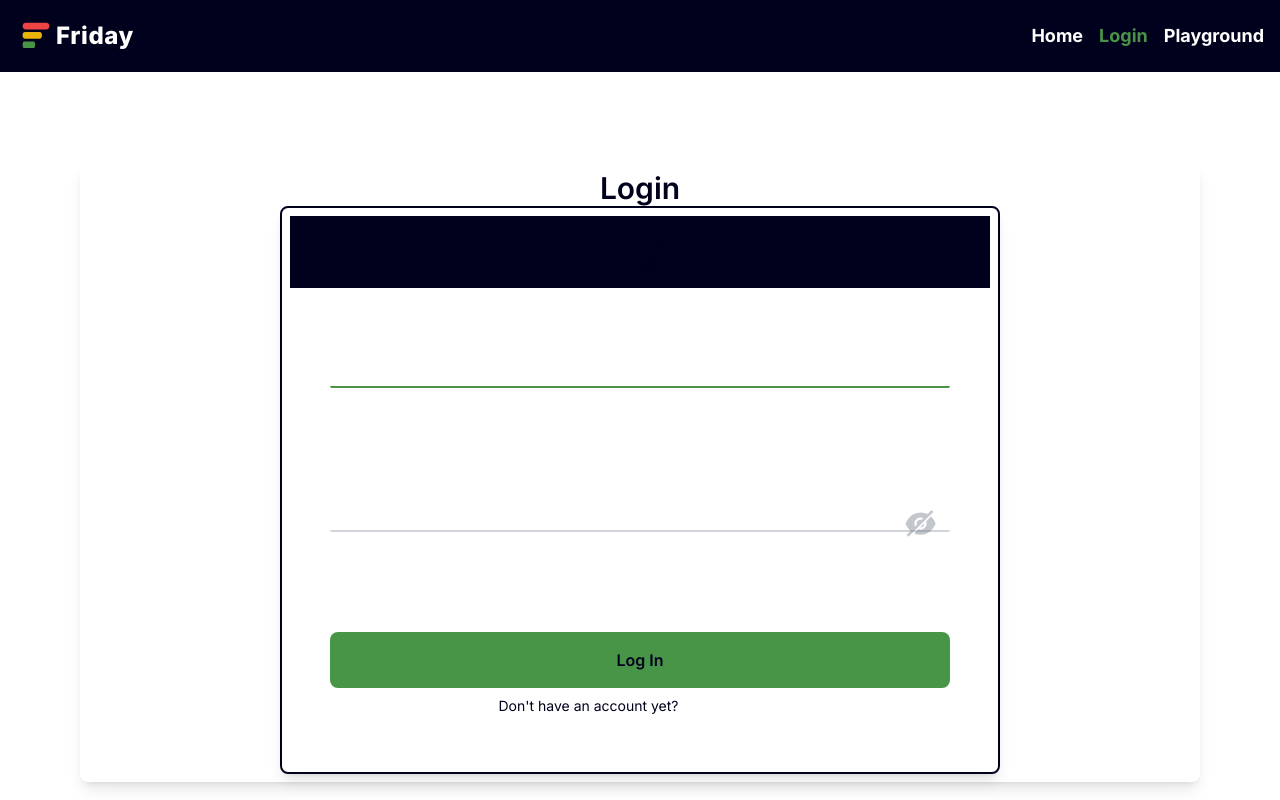
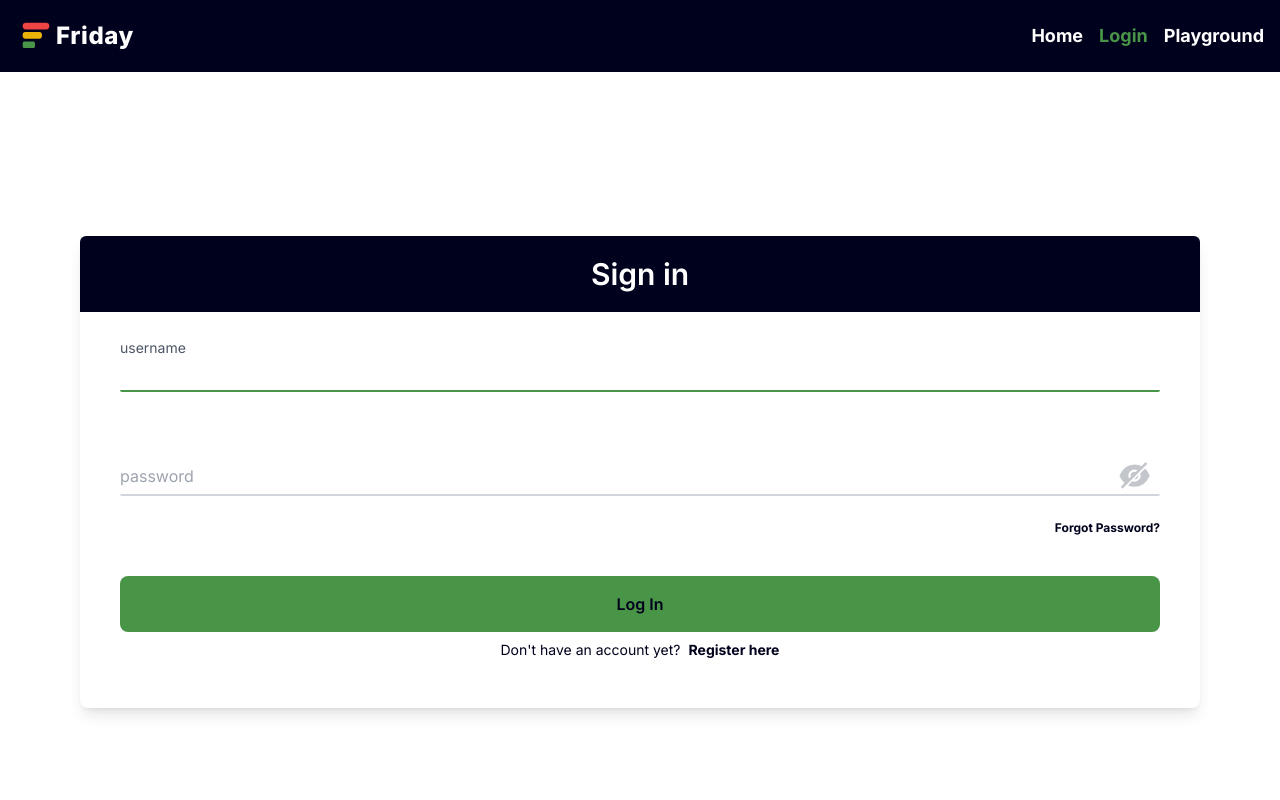
Before and after one commit to Kankenny/Friday, a React (Vite) app in the folder client/: page /login in a window 1280 px wide. Shown: the top 800 px of the page. Built offline with nearby package versions, Linux system fonts and the light colour scheme.

Commit message:
feat: install mui and prettier for tailwind

```diff
--- a/client/package.json
+++ b/client/package.json
@@ -10,7 +10,10 @@
     "preview": "vite preview"
   },
   "dependencies": {
+    "@emotion/react": "^11.11.0",
+    "@emotion/styled": "^11.11.0",
     "@hookform/resolvers": "^3.1.0",
+    "@mui/material": "^5.13.3",
     "react": "^18.2.0",
     "react-dom": "^18.2.0",
     "react-hook-form": "^7.44.3",
@@ -23,10 +26,12 @@
     "@typescript-eslint/parser": "^5.59.0",
     "@vitejs/plugin-react-swc": "^3.0.0",
     "autoprefixer": "^10.4.14",
+    "dotenv": "^16.1.3",
     "eslint": "^8.38.0",
     "eslint-plugin-react-hooks": "^4.6.0",
     "eslint-plugin-react-refresh": "^0.3.4",
     "postcss": "^8.4.24",
+    "prettier-plugin-tailwindcss": "^0.3.0",
     "tailwindcss": "^3.3.2",
     "typescript": "^5.0.2",
     "vite": "^4.3.9"
--- a/client/src/components/routes/unprotected-routes/login/Login.tsx
+++ b/client/src/components/routes/unprotected-routes/login/Login.tsx
@@ -6,8 +6,10 @@ const Login = () => {
   return (
     <Body>
       <div className="min-h-screen flex flex-col justify-center p-20 container mx-auto">
-        <Card twClasses="text-center">
-          <h1 className="text-3xl font-semibold">Login</h1>
+        <Card twClasses="text-center pt-0">
+          <h1 className="text-3xl font-semibold bg-secondary text-main p-5 rounded-t-md">
+            Sign in
+          </h1>
           <LoginForm />
         </Card>
       </div>
--- a/client/src/components/routes/unprotected-routes/login/LoginForm.tsx
+++ b/client/src/components/routes/unprotected-routes/login/LoginForm.tsx
@@ -1,3 +1,4 @@
+/* eslint-disable @typescript-eslint/no-non-null-assertion */
 // Hooks
 import { useEffect, useState } from "react"
 import { useNavigate } from "react-router-dom"
@@ -5,7 +6,6 @@ import { useForm } from "react-hook-form"
 import useAuthContext from "../../../../lib/hooks/context-hooks/useAuthContext"
 
 // Components
-import Card from "../../../ui/Card"
 import RouterLink from "../../../ui/RouterLink"
 import RHFPasswordField from "../../../ui/rhf/RHFPasswordField"
 import RHFInputField from "../../../ui/rhf/RHFInputField"
@@ -71,40 +71,32 @@ const LoginForm = () => {
   }
 
   return (
-    <Card twClasses="w-[30rem] md:w-[45rem] mx-auto border-2 border-secondary flex flex-col justify-center dark:bg-black dark:border-4 dark:border-tertiary">
-      <h1 className="text-4xl font-bold text-center bg-secondary text-primary p-4 dark:bg-black">
-        Login
-      </h1>
     <div className="p-10">
       <form
         className="flex flex-col space-y-5 gap-5"
         onSubmit={handleSubmit(loginUserHandler)}
       >
         <RHFInputField
-            id="username"
+          label="username"
           register={register("username")}
           error={errors.username?.message}
         />
         <div className="flex flex-col">
           <RHFPasswordField
-              id="password"
-              name="Password"
+            label="password"
             register={register("password")}
             error={errors.password?.message}
           />
           <RouterLink
             routerLinkText="Forgot Password?"
-              twClasses="text-xs ml-auto"
+            twClasses="text-xs ml-auto text-secondary"
             to="/forgot-password"
           />
         </div>
         <LoginButton />
       </form>
       <RegisterLink />
-        {success && <Success successMessage={success} />}
-        {error && <Error errorMessage={error} />}
     </div>
-    </Card>
   )
 }
 
@@ -113,7 +105,7 @@ export default LoginForm
 const LoginButton = () => {
   return (
     <button
-      className={`p-4 text-secondary bg-tertiary rounded-lg duration-200 hover:bg-black hover:text-primary ease-in-out font-semibold text-md`}
+      className={`p-4 text-secondary bg-tertiary rounded-lg duration-200 hover:bg-black hover:text-primary ease-in-out font-semibold text-md hover:text-main`}
       type="submit"
     >
       Log In
@@ -123,9 +115,13 @@ const LoginButton = () => {
 
 const RegisterLink = () => {
   return (
-    <div className="text-center w-full flex flex-col p-2 md:flex-row space-x-0 md:space-x-3 justify-center mx-auto text-sm">
+    <div className="text-center w-full flex flex-col p-2 md:flex-row space-x-0 md:space-x-2 justify-center mx-auto text-sm text-secondary">
       <h1>Don't have an account yet?</h1>
-      <RouterLink routerLinkText="Register here" to="/register" />
+      <RouterLink
+        routerLinkText="Register here"
+        to="/register"
+        twClasses="text-secondary"
+      />
     </div>
   )
 }
--- a/client/src/components/ui/Card.tsx
+++ b/client/src/components/ui/Card.tsx
@@ -8,7 +8,7 @@ type Props = {
 const Card = ({ children, twClasses }: Props) => {
   return (
     <div
-      className={` ${twClasses} p-2 rounded-lg shadow-lg bg-main text-secondary`}
+      className={` ${twClasses} rounded-lg shadow-lg bg-main text-secondary`}
     >
       {children}
     </div>
--- a/client/src/components/ui/RouterLink.tsx
+++ b/client/src/components/ui/RouterLink.tsx
@@ -19,7 +19,7 @@ const RouterLink = ({ to, routerLinkText, twClasses }: Props) => {
   return (
     <Link
       to={to}
-      className={`font-bold text-main hover:text-tertiary ease-in-out duration-200 ${activatedRouterLinkClasses} ${twClasses}`}
+      className={`${twClasses} font-bold text-main hover:text-tertiary ease-in-out duration-200 ${activatedRouterLinkClasses}`}
     >
       {routerLinkText}
     </Link>
--- a/client/src/components/ui/rhf/RHFInputField.tsx
+++ b/client/src/components/ui/rhf/RHFInputField.tsx
@@ -8,7 +8,7 @@ type Props = {
 
 const RHFInputField = ({ label, register, error }: Props) => {
   return (
-    <div className="relative my-5 w-full">
+    <div className="relative">
       <input
         type="text"
         className="peer h-10 w-full rounded-sm border-b-2 border-gray-300 bg-transparent py-2 text-gray-900 placeholder-transparent focus:border-tertiary focus:outline-none"
@@ -22,7 +22,9 @@ const RHFInputField = ({ label, register, error }: Props) => {
       >
         {label}
       </label>
-      <p className="min-h-[2em] text-xs font-semibold text-red-500">{error}</p>
+      <p className="min-h-[2em] text-xs font-semibold text-red-500 text-left">
+        {error}
+      </p>
     </div>
   )
 }
--- a/client/src/components/ui/rhf/RHFPasswordField.tsx
+++ b/client/src/components/ui/rhf/RHFPasswordField.tsx
@@ -8,10 +8,10 @@ type Props = {
 }
 
 const RHFPasswordField = ({ label, register, error }: Props) => {
-    const { icon, inputType } = usePasswordToggle()
+  const { icon, inputType } = usePasswordToggle()
 
   return (
-    <div className="relative my-5 w-full">
+    <div className="relative">
       <input
         type={inputType}
         className="peer h-10 w-full rounded-sm border-b-2 border-gray-300 bg-transparent py-2 text-gray-900 placeholder-transparent focus:border-tertiary focus:outline-none"
@@ -26,10 +26,12 @@ const RHFPasswordField = ({ label, register, error }: Props) => {
       >
         {label}
       </label>
-      <div className="absolute top-0 right-0 pr-3 h-full flex items-center">
+      <div className="absolute bottom-3 right-0 pr-2 h-full flex items-center">
         {icon}
       </div>
-      <p className="min-h-[2em] text-xs font-semibold text-red-500">{error}</p>
+      <p className="min-h-[2em] text-xs font-semibold text-red-500 text-left">
+        {error}
+      </p>
     </div>
   )
 }
--- a/client/src/index.css
+++ b/client/src/index.css
@@ -3,12 +3,3 @@
 @tailwind base;
 @tailwind components;
 @tailwind utilities;
-
-input:focus-within ~ label,
-input:not(:placeholder-shown) ~ label {
-  @apply transform scale-75 -translate-y-6;
-}
-
-input:focus-within ~ label {
-  @apply text-blue-500;
-}
```
Also changed, not shown: client/src/lib/hooks/regular-hooks/usePasswordToggle.tsx (line endings or trailing spaces), 2 other files (tests, documents, lock files or other folders). Lines whose indentation alone changed are shown as unchanged.
